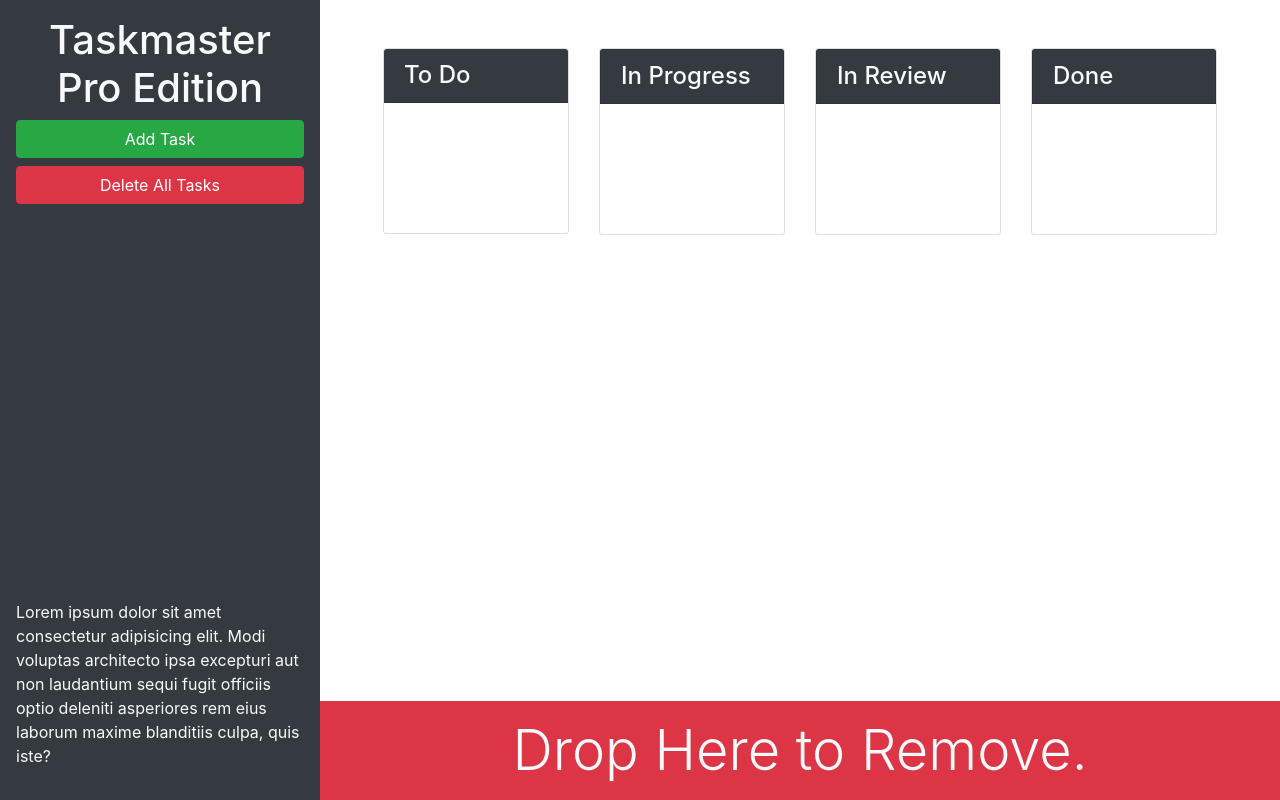
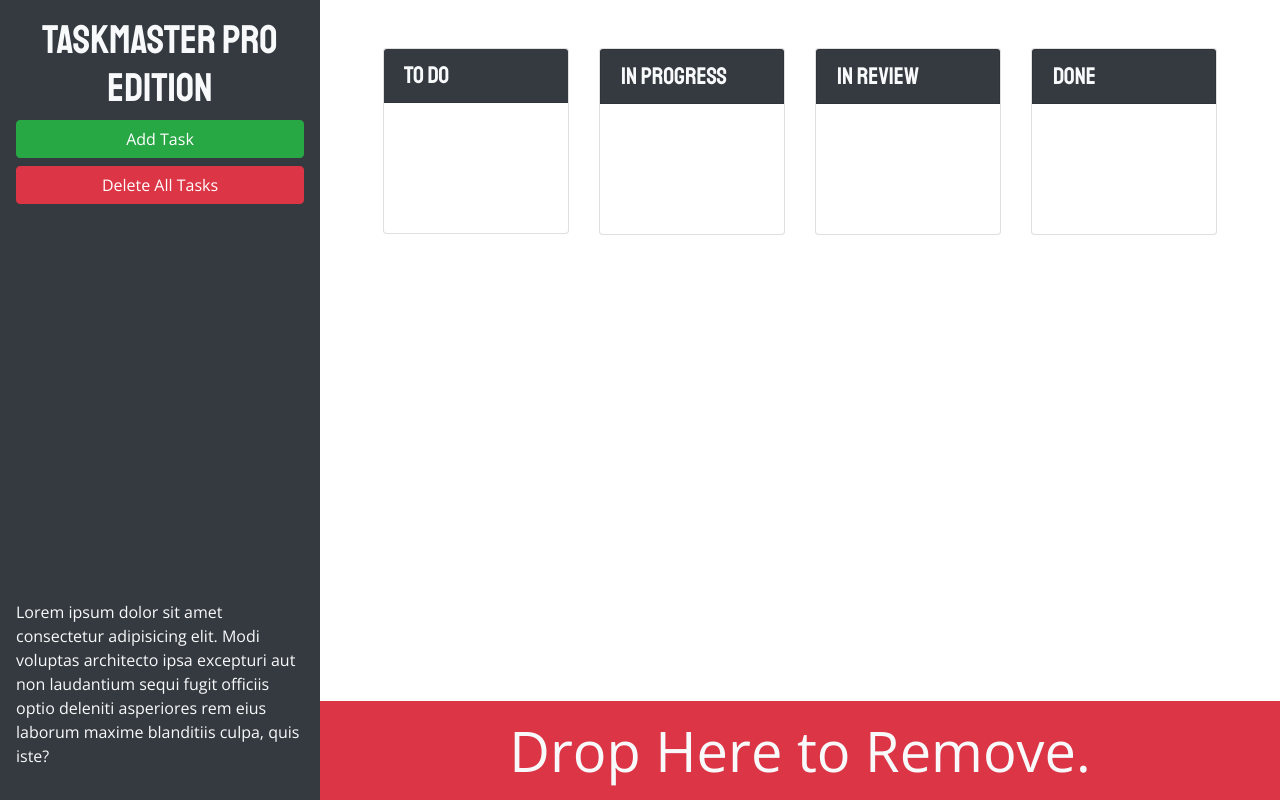
Before and after one commit to joshacross/taskmaster-pro, a plain HTML site: page index.html in a window 1280 px wide. Drawn offline with nearby package versions, Linux system fonts and the light colour scheme.

Commit message:
added Google Fonts and updated app styles

```diff
--- a/assets/css/style.css
+++ b/assets/css/style.css
@@ -1,3 +1,16 @@
 ul.list-group {
   min-height: 130px;
 }
+
+body {
+  font-family: "Open Sans", sans-serif;
+}
+
+h1,
+h2,
+h3,
+h4,
+h5,
+h6 {
+  font-family: "Staatliches", sans-serif;
+}
--- a/index.html
+++ b/index.html
@@ -12,7 +12,13 @@
       rel="stylesheet"
       href="https://cdnjs.cloudflare.com/ajax/libs/jqueryui/1.12.1/themes/base/jquery-ui.min.css"
     />
+    <link rel="preconnect" href="https://fonts.gstatic.com" />
+    <link
+      href="https://fonts.googleapis.com/css2?family=Open+Sans:wght@400;700&family=Staatliches&display=swap"
+      rel="stylesheet"
+    />
     <link rel="stylesheet" href="./assets/css/style.css" />
+    <link rel="preconnect" href="https://fonts.gstatic.com" />
     <title>Taskmaster Pro</title>
   </head>
 
```
